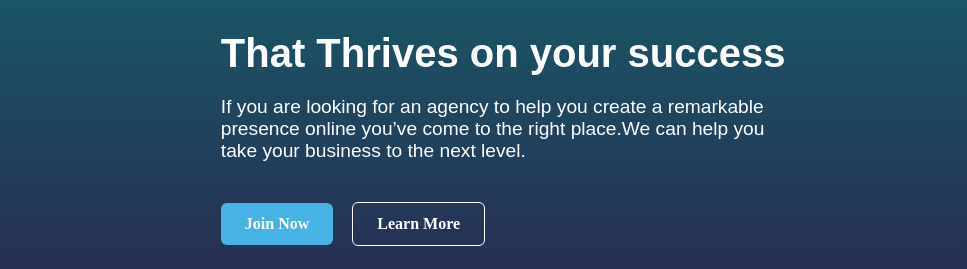
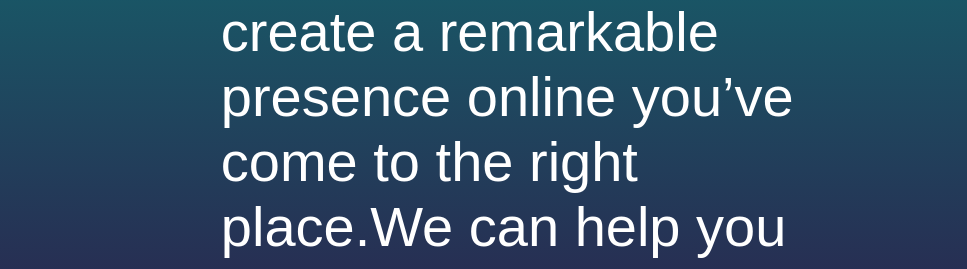
Before and after one commit to joelcross9/Hexagon, a plain HTML site: page index.html in a window 1280 px wide. Shown: the part 242-511 px from the top of the page, 0-967 px from the left. Drawn offline with nearby package versions, Linux system fonts and the light colour scheme; a web font is replaced by a local one.

Commit message:
Update style.css

```diff
--- a/style.css
+++ b/style.css
@@ -179,7 +179,7 @@ font-family: 'Montserrat ExtraBold', sans-serif;
 }
 
 .hero p {
-  font-size: 1.2rem;
+  font-size: 3.5rem;
   margin-bottom: 20px;
   color: #c9c7c7;
 font-family: 'Nexa', sans-serif;
```
